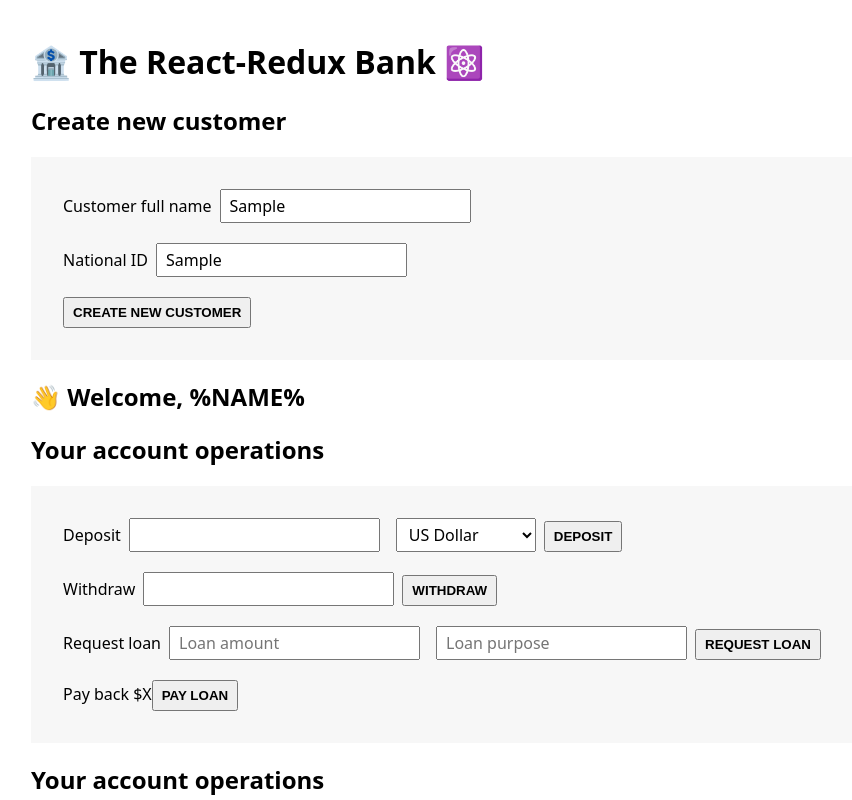
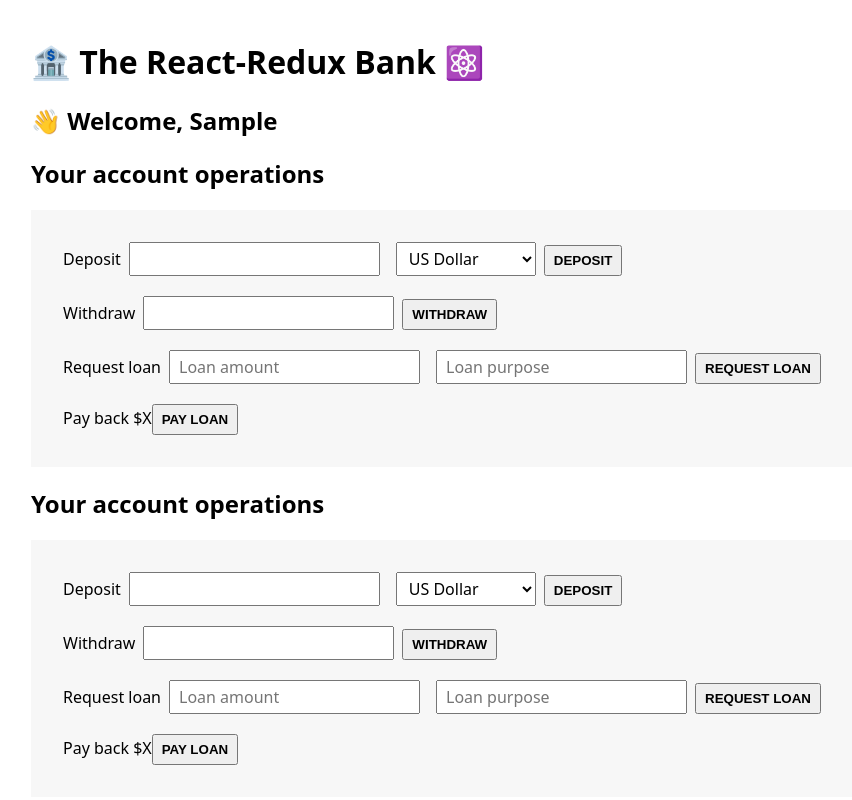
Before and after one commit to MtiPsd/redux-intro, a React (Create React App) app: page / in a window 1280 px wide. Both pictures are taken after typing "Sample", "Sample" into the empty fields and a click on the button "CREATE NEW CUSTOMER". Shown: the top 800 px of the page, without its empty margins (9-861 px from the left). Built offline with nearby package versions, Linux system fonts and the light colour scheme.

Commit message:
Ongoing :: dispatch actions into project

```diff
--- a/package.json
+++ b/package.json
@@ -8,6 +8,7 @@
     "@testing-library/user-event": "^13.5.0",
     "react": "^18.2.0",
     "react-dom": "^18.2.0",
+    "react-redux": "^8.1.3",
     "react-scripts": "5.0.1",
     "redux": "^4.2.1",
     "web-vitals": "^2.1.4"
--- a/src/App.js
+++ b/src/App.js
@@ -2,15 +2,23 @@
 import Customer from "./features/customers/Customer";
 import AccountOperations from "./features/accounts/AccountOperations";
 import BalanceDisplay from "./features/accounts/AccountOperations";
+import { useSelector } from "react-redux";
 
 function App() {
+  const fullName = useSelector((state) => state.customer.fullName);
+
   return (
     <div>
       <h1>🏦 The React-Redux Bank ⚛️</h1>
-      <CreateCustomer />
-      <Customer />
-      <AccountOperations />
-      <BalanceDisplay />
+      {fullName === "" ? (
+        <CreateCustomer />
+      ) : (
+        <>
+          <Customer />
+          <AccountOperations />
+          <BalanceDisplay />
+        </>
+      )}
     </div>
   );
 }
--- a/src/features/accounts/accountSlice.js
+++ b/src/features/accounts/accountSlice.js
@@ -4,7 +4,10 @@
   loanPurpose: "",
 };
 
-export function accountReducer(state = initialStateAccount, action) {
+export default function accountReducer(
+  state = initialStateAccount,
+  action,
+) {
   switch (action.type) {
     case "account/deposit":
       return {
@@ -61,3 +64,5 @@
     type: "account/payLoan",
   };
 }
+
+export { deposit, withdraw, requestLoan, payLoan };
--- a/src/features/customers/CreateCustomer.js
+++ b/src/features/customers/CreateCustomer.js
@@ -1,10 +1,20 @@
 import { useState } from "react";
+import { useDispatch } from "react-redux";
+import { createCustomer } from "./customerSlice";
 
 function Customer() {
   const [fullName, setFullName] = useState("");
   const [nationalId, setNationalId] = useState("");
 
-  function handleClick() {}
+  const dispatch = useDispatch();
+
+  function handleClick() {
+    if (!fullName || !nationalId) {
+      return;
+    }
+
+    dispatch(createCustomer(fullName, nationalId));
+  }
 
   return (
     <div>
--- a/src/features/customers/Customer.js
+++ b/src/features/customers/Customer.js
@@ -1,5 +1,9 @@
+import { useSelector } from "react-redux";
+
 function Customer() {
-  return <h2>👋 Welcome, %NAME%</h2>;
+  const customer = useSelector((store) => store.customer.fullName);
+
+  return <h2>👋 Welcome, {customer}</h2>;
 }
 
 export default Customer;
--- a/src/features/customers/customerSlice.js
+++ b/src/features/customers/customerSlice.js
@@ -4,7 +4,7 @@
   createdAt: "",
 };
 
-export function customerReducer(
+export default function customerReducer(
   state = initialStateCustomer,
   action,
 ) {
@@ -42,3 +42,5 @@
 function updateName(fullname) {
   return { type: "customer/updateName", payload: fullname };
 }
+
+export { createCustomer, updateName };
--- a/src/index.js
+++ b/src/index.js
@@ -1,13 +1,16 @@
+import "./index.css";
 import React from "react";
 import ReactDOM from "react-dom/client";
-import "./index.css";
 import App from "./App";
+import store from "./store";
 
-import "./store";
+import { Provider } from "react-redux";
 
 const root = ReactDOM.createRoot(document.getElementById("root"));
 root.render(
   <React.StrictMode>
-    <App />
+    <Provider store={store}>
+      <App />
+    </Provider>
   </React.StrictMode>,
 );
--- a/src/store.js
+++ b/src/store.js
@@ -1,6 +1,6 @@
 import { combineReducers, createStore } from "redux";
-import { accountReducer } from "./features/accounts/accountSlice";
-import { customerReducer } from "./features/customers/customerSlice";
+import accountReducer from "./features/accounts/accountSlice";
+import customerReducer from "./features/customers/customerSlice";
 
 const rootReducer = combineReducers({
   account: accountReducer,
@@ -8,3 +8,5 @@
 });
 
 const store = createStore(rootReducer);
+
+export default store;
```
Also changed, not shown: 1 other file (tests, documents, lock files or other folders).
